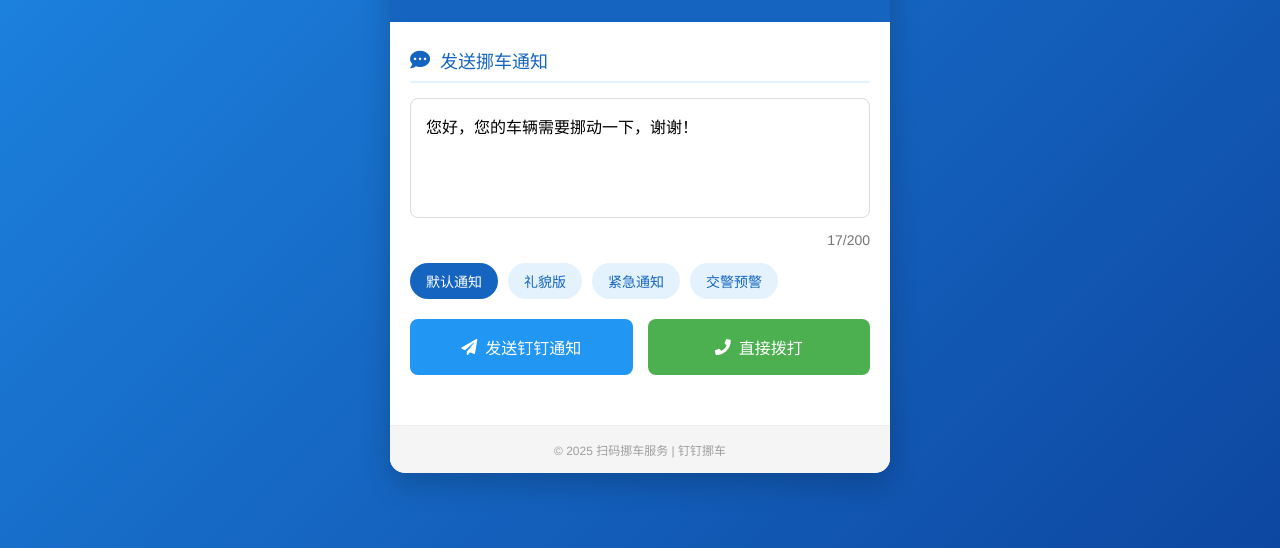
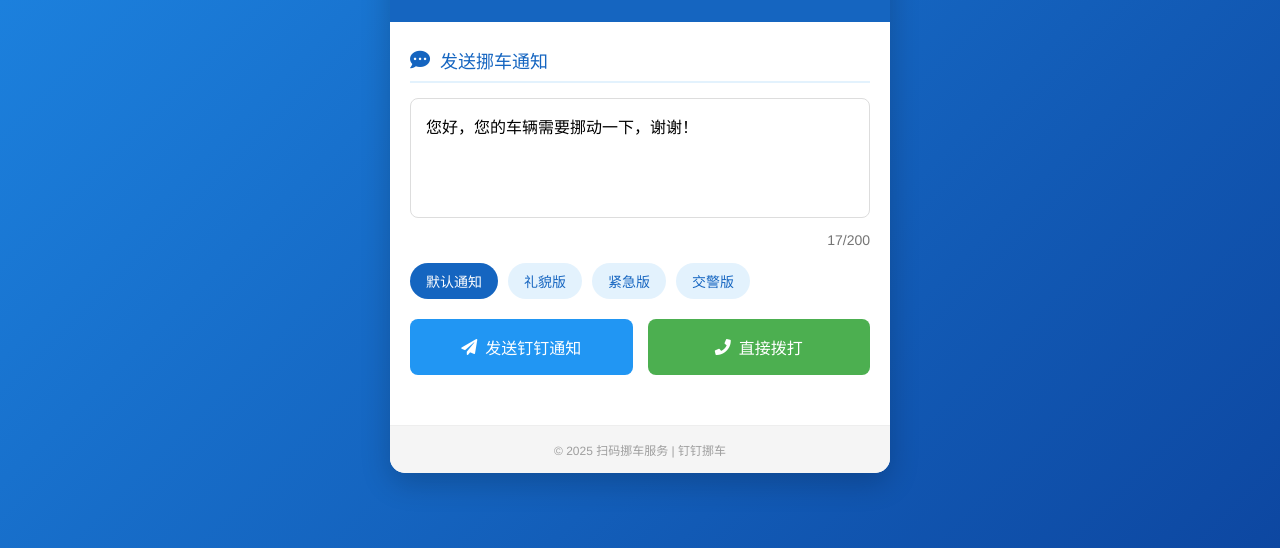
Before and after one commit to flveboy/move-car-notification, a website: page public/index.html in a window 1280 px wide. Shown: the part 252-800 px from the top of the page. Drawn offline with Linux system fonts and the light colour scheme.

Commit message:
Update index.html

```diff
--- a/public/index.html
+++ b/public/index.html
@@ -281,8 +281,8 @@
                 <div class="templates">
                     <button class="template-btn active" data-template="default">默认通知</button>
                     <button class="template-btn" data-template="polite">礼貌版</button>
-                    <button class="template-btn" data-template="urgent">紧急通知</button>
-                    <button class="template-btn" data-template="police">交警预警</button>
+                    <button class="template-btn" data-template="urgent">紧急版</button>
+                    <button class="template-btn" data-template="police">交警版</button>
                 </div>
 
                 <div class="action-buttons">
```
